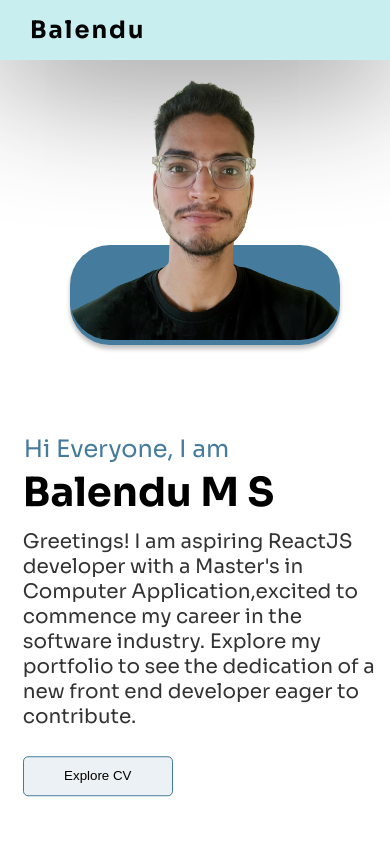
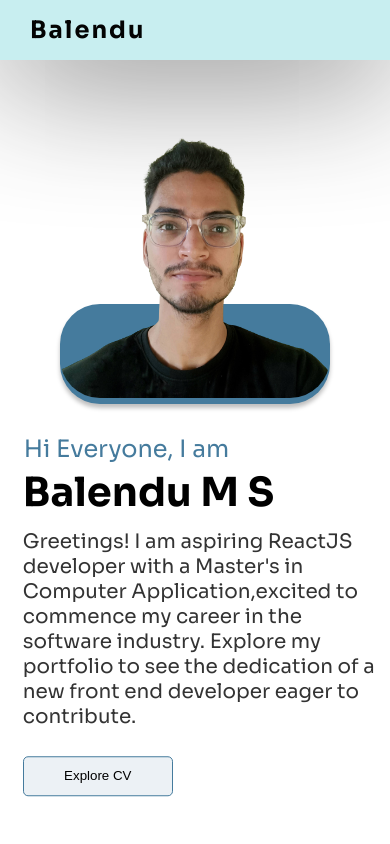
Before and after one commit to Balendu20/PortFolio, a React (Vite) app: page / in a window 390 px wide. Shown: the top 844 px of the page. Built offline with nearby package versions, Linux system fonts and the light colour scheme.

Commit message:
display home

```diff
--- a/src/App.css
+++ b/src/App.css
@@ -384,20 +384,22 @@
   }
 }
 
-@media screen and (max-width: 400px) {
+@media screen and (max-width: 500px) {
   .box-blue {
     visibility: visible;
     width: 270px;
     height: 100px;
     position: absolute;
-    top: 245px;
-    right: 50px;
+    left: 50%;
+    top: 42%;
+    transform: translate(-50%, -50%);
   }
   .mypic {
     visibility: visible;
     position: absolute;
-    top: 50px;
-    right: 50px;
+    left: 50%;
+    top: 30%;
+    transform: translate(-50%, -50%);
     width: 270px;
     height: 290px;
   }
```
